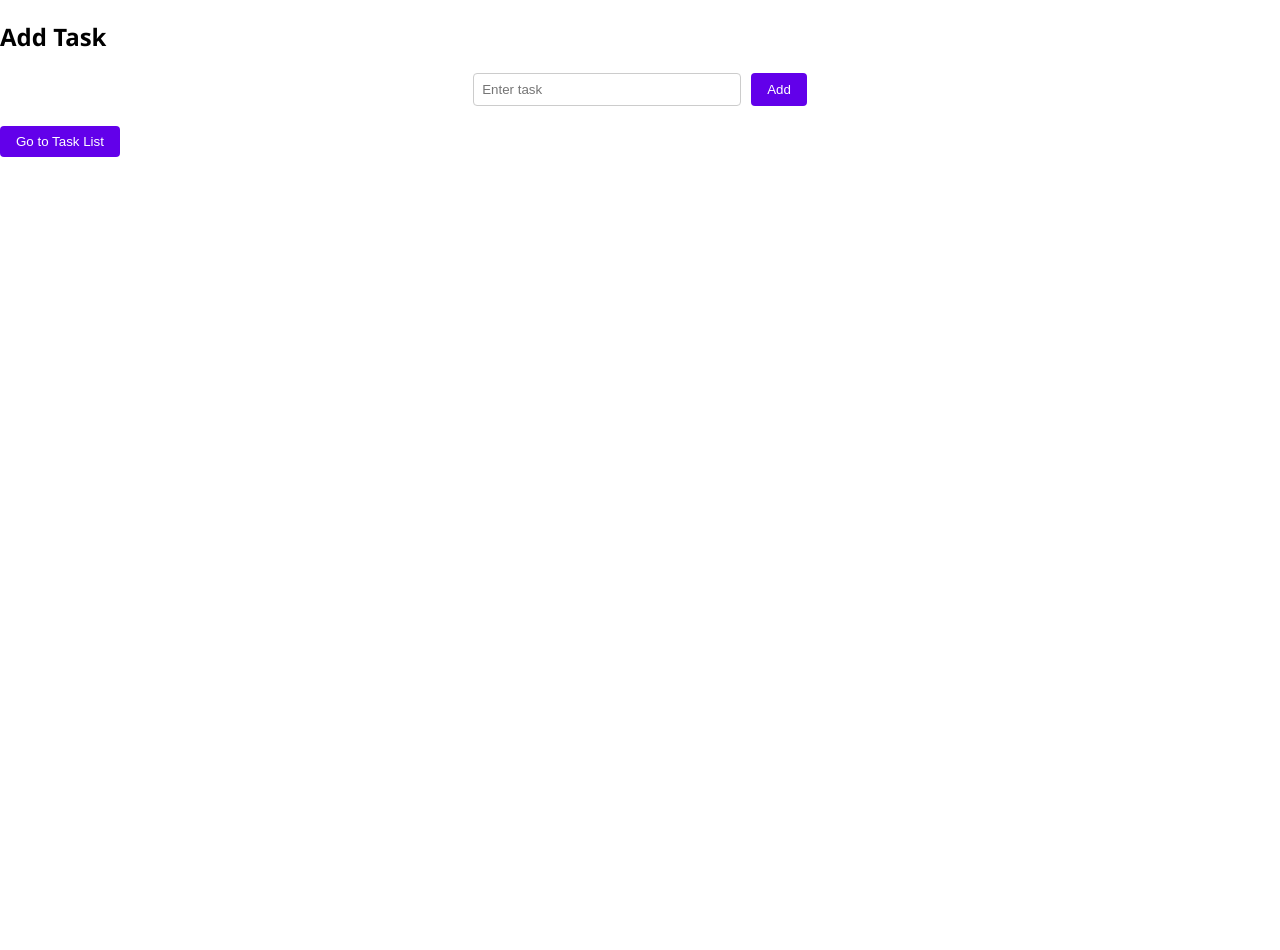
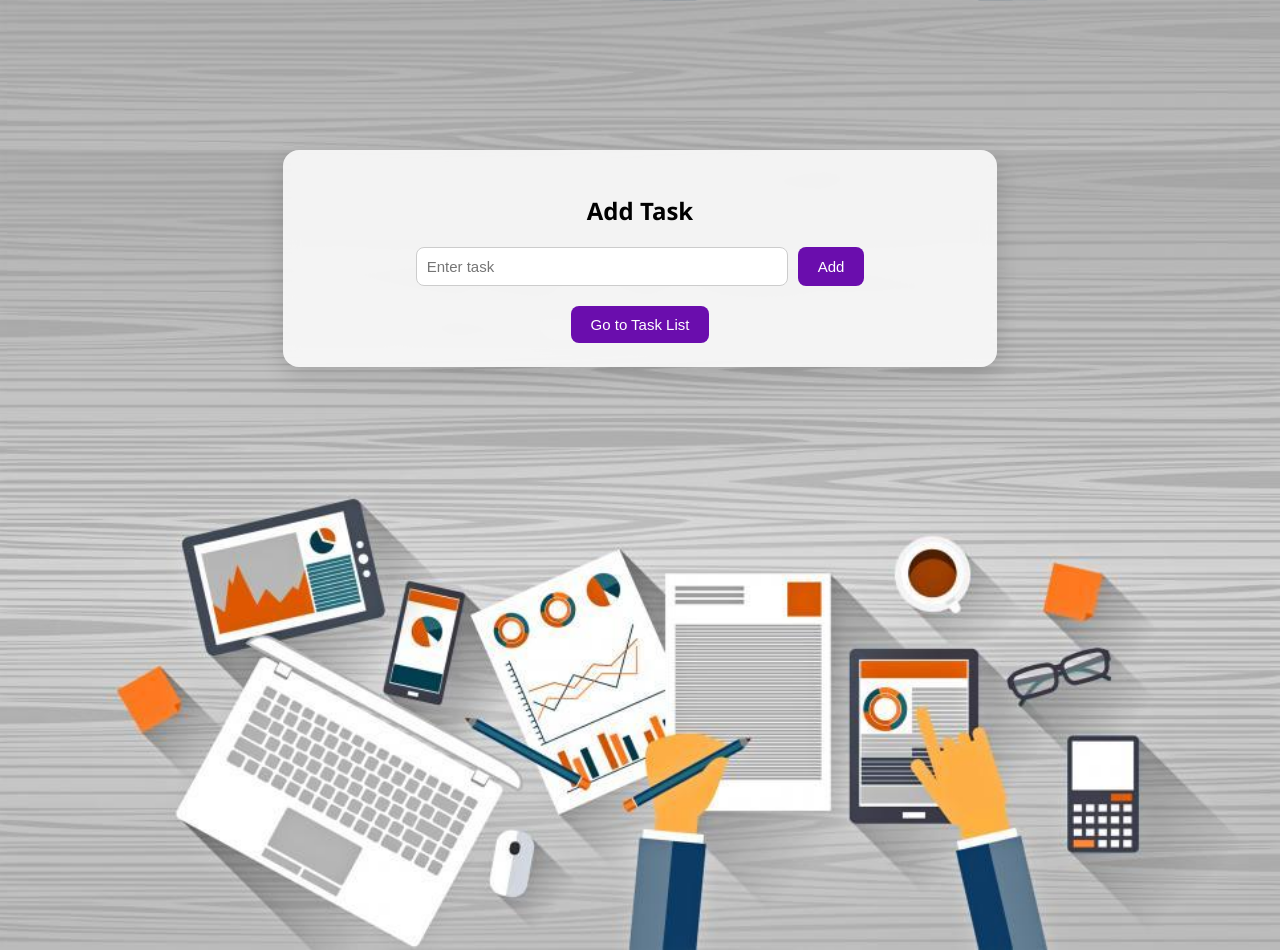
Before and after one commit to SunithSomanNair/smart-task-manager, an Angular app in the folder client-app/: page /add-task in a window 1280 px wide. Before the commit the page ends 820 px from the top, so only its background shows below. Built offline with nearby package versions, Linux system fonts and the light colour scheme.

Commit message:
UI Updated with some styling added

```diff
--- a/client-app/src/app/add-task/add-task.component.css
+++ b/client-app/src/app/add-task/add-task.component.css
@@ -3,26 +3,33 @@
   justify-content: center;
   gap: 10px;
   margin-bottom: 20px;
+  flex-wrap: wrap;
 }
 
 input {
-  padding: 8px;
-  width: 250px;
-  border-radius: 4px;
+  padding: 10px;
+  width: 350px;
+  border-radius: 8px;
   border: 1px solid #ccc;
+  font-size: 15px;
+  transition: border 0.3s, box-shadow 0.3s;
 }
 
-button {
-  padding: 8px 16px;
-  background-color: #6200ea;
-  color: white;
-  border: none;
-  border-radius: 4px;
-  cursor: pointer;
+input:focus {
+  outline: none;
+  border: 1px solid #6a0dad;
+  box-shadow: 0 0 4px rgba(106, 13, 173, 0.4);
 }
 
 p {
+  text-align: center;
+  color: green;
+  font-weight: 500;
   margin-top: 12px;
-  color: green;
-  text-align: center;
 }
+
+.nav-button {
+  display: block;
+  margin: 20px auto 0;
+  background-color: #6a0dad;
+}
--- a/client-app/src/app/add-task/add-task.component.html
+++ b/client-app/src/app/add-task/add-task.component.html
@@ -1,3 +1,4 @@
+<div class="app-container">
   <h2>Add Task</h2>
 
   <div class="form-container">
@@ -7,4 +8,5 @@
 
   <p *ngIf="message">{{ message }}</p>
 
-<button routerLink="/task-list">Go to Task List</button>
+  <button routerLink="/task-list" class="nav-button">Go to Task List</button>
+</div>
--- a/client-app/src/app/task-list/task-list.component.css
+++ b/client-app/src/app/task-list/task-list.component.css
@@ -1,27 +1,43 @@
-ul {
-  list-style-type: none;
-  padding: 0;
+.empty-message, .info-text, .error {
+  text-align: center;
+  font-size: 15px;
+  margin-bottom: 15px;
 }
 
-li {
-  margin: 8px 0;
-  font-size: 16px;
+.error { color: red; }
+
+.task-card {
+  background-color: #ffffff;
+  border-radius: 12px;
+  box-shadow: 0 2px 8px rgba(0,0,0,0.1);
+  padding: 16px;
+  margin-bottom: 12px;
+  transition: transform 0.2s, box-shadow 0.2s;
+}
+
+.task-card:hover {
+  transform: translateY(-2px);
+  box-shadow: 0 4px 12px rgba(0,0,0,0.15);
+}
+
+.task-content {
+  display: flex;
+  justify-content: space-between;
+  align-items: center;
 }
 
 .badge-complete {
-  color: green;
-  font-weight: bold;
+  color: #2e7d32;
+  font-weight: 600;
 }
 
 .badge-pending {
-  color: orange;
-  font-weight: bold;
+  color: #ef6c00;
+  font-weight: 600;
 }
 
-.task-card {
-  background-color: #f3f3f3;
-  padding: 12px;
-  margin-bottom: 10px;
-  border-radius: 6px;
-  box-shadow: 0 2px 4px rgba(0,0,0,0.1);
+.add-button {
+  display: block;
+  margin: 20px auto 0;
+  background-color: #6a0dad;
 }
--- a/client-app/src/app/task-list/task-list.component.html
+++ b/client-app/src/app/task-list/task-list.component.html
@@ -1,15 +1,20 @@
+<div class="app-container">
   <h2>Task List</h2>
 
-<div *ngIf="loading">Loading tasks...</div>
+  <div *ngIf="loading" class="info-text">Loading tasks...</div>
   <div *ngIf="errorMessage" class="error">{{ errorMessage }}</div>
-
   <div *ngIf="tasks.length === 0" class="empty-message">
     No tasks found. Please add tasks.
   </div>
 
   <div *ngFor="let task of tasks" class="task-card">
+    <div class="task-content">
       <h3>{{ task.title }}</h3>
-  <p>Status: {{ task.isCompleted ? 'Done' : 'To Do' }}</p>
+      <span [ngClass]="task.isCompleted ? 'badge-complete' : 'badge-pending'">
+        {{ task.isCompleted ? 'Done' : 'To Do' }}
+      </span>
+    </div>
   </div>
 
   <button routerLink="/add-task" class="add-button">Add Task</button>
+</div>
--- a/client-app/src/styles.css
+++ b/client-app/src/styles.css
@@ -1,25 +1,55 @@
-body, html {
+body,
+html {
     height: 100%;
     margin: 0;
     padding: 0;
+    font-family: 'Segoe UI', sans-serif;
+    background-image: url('/assets/task_management.jpg');
+    background-size: cover;
+    background-position: center;
+    background-attachment: fixed;
+    background-repeat: no-repeat;
+    display: block;
 }
 
-body {
-  /*background-image: need to add a nice one */
-  background-size: cover;
-  background-position: center;
-  background-repeat: no-repeat;
-  font-family: 'Segoe UI', sans-serif;
+.app-container {
+    width: 90%;
+    max-width: 650px;
+    margin: 150px auto;
+    background: rgba(255, 255, 255, 0.85);
+    border-radius: 16px;
+    box-shadow: 0 8px 24px rgba(0, 0, 0, 0.15);
+    padding: 24px 32px;
+    backdrop-filter: blur(8px);
 }
 
+button {
+    background-color: #6a0dad;
+    color: white;
+    border: none;
+    padding: 10px 20px;
+    border-radius: 8px;
+    font-size: 15px;
+    cursor: pointer;
+    transition: background-color 0.3s, transform 0.2s;
+}
 
+button:hover {
+    background-color: #7b1fe0;
+    transform: translateY(-2px);
+}
+
+h2 {
+    text-align: center;
+    margin-bottom: 20px;
+}
 
 @media (max-width: 600px) {
-  input {
-    width: 100%;
-    margin-bottom: 8px;
+    .app-container {
+        padding: 20px;
     }
 
+    input,
     button {
         width: 100%;
     }
```
Also changed, not shown: client-app/src/assets/task_management.jpg (added). Lines whose indentation alone changed are shown as unchanged.
